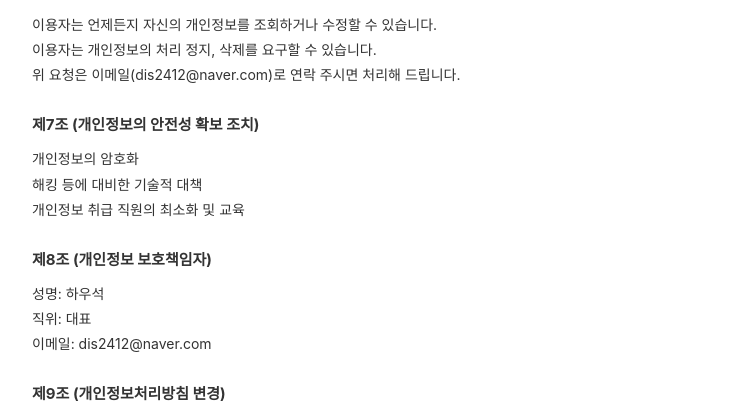
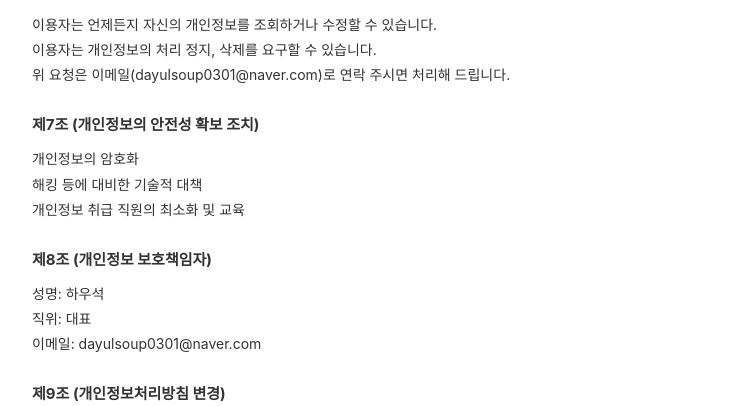
Before and after one commit to sonic817/dsy-FE, a Next.js app: page /terms/privacy in a window 1280 px wide. Shown: the part 960-1366 px from the top of the page, without its empty margins (268-1005 px from the left). Built offline with nearby package versions, Linux system fonts and the light colour scheme.

Commit message:
fix 이메일 변경

```diff
--- a/src/app/terms/privacy/page.tsx
+++ b/src/app/terms/privacy/page.tsx
@@ -59,7 +59,7 @@ export default function PrivacyPolicyPage() {
         <ol>
           <li>이용자는 언제든지 자신의 개인정보를 조회하거나 수정할 수 있습니다.</li>
           <li>이용자는 개인정보의 처리 정지, 삭제를 요구할 수 있습니다.</li>
-          <li>위 요청은 이메일(dis2412@naver.com)로 연락 주시면 처리해 드립니다.</li>
+          <li>위 요청은 이메일(dayulsoup0301@naver.com)로 연락 주시면 처리해 드립니다.</li>
         </ol>
       </Section>
 
@@ -76,7 +76,7 @@ export default function PrivacyPolicyPage() {
           <li>성명: 하우석</li>
           <li>직위: 대표</li>
 
-          <li>이메일: dis2412@naver.com</li>
+          <li>이메일: dayulsoup0301@naver.com</li>
         </ul>
       </Section>
 
--- a/src/app/terms/refund/page.tsx
+++ b/src/app/terms/refund/page.tsx
@@ -53,7 +53,7 @@ export default function RefundPolicyPage() {
         <ul>
           <li>예약 사이트의 &quot;예약확인&quot; 메뉴에서 취소</li>
 
-          <li>이메일 취소: dis2412@naver.com</li>
+          <li>이메일 취소: dayulsoup0301@naver.com</li>
         </ul>
       </Section>
 
@@ -68,7 +68,7 @@ export default function RefundPolicyPage() {
       <Section title="7. 문의">
         <ul style={{ listStyle: "none", padding: 0 }}>
 
-          <li>이메일: dis2412@naver.com</li>
+          <li>이메일: dayulsoup0301@naver.com</li>
         </ul>
       </Section>
 
--- a/src/components/layout/Footer.tsx
+++ b/src/components/layout/Footer.tsx
@@ -20,7 +20,7 @@ export default function Footer() {
             <p>통신판매업신고 제2026-울산북구-0104호</p>
             <p>(도로명) 울산광역시 북구 동남로 477, 1층</p>
             <p>(지번) 울산광역시 북구 대안동 606-8</p>
-            <p>이메일 dis2412@naver.com</p>
+            <p>이메일 dayulsoup0301@naver.com</p>
             <p>개인정보관리책임자 하우석</p>
           </div>
         </div>
```
